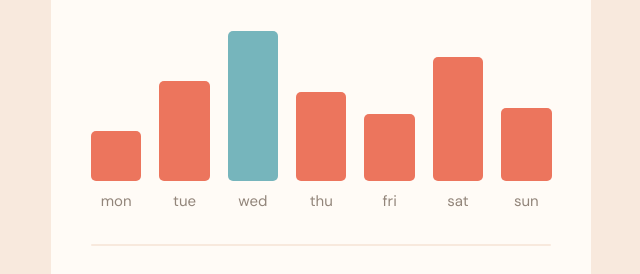
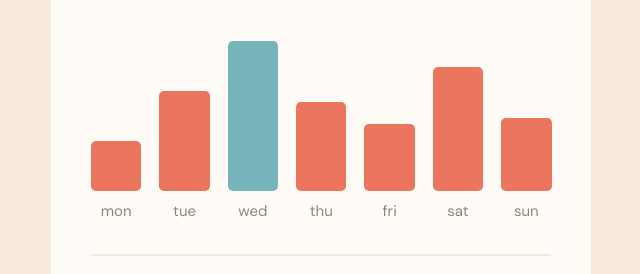
Before and after one commit to Anton-Vlad/expenses-chart-component, a plain HTML site: page index.html in a window 1280 px wide. Shown: the part 318-592 px from the top of the page, without its empty margins (319-959 px from the left). Drawn offline with Linux system fonts and the light colour scheme.

Commit message:
updated height

```diff
--- a/styles.css
+++ b/styles.css
@@ -158,7 +158,7 @@ main {
     justify-content: space-between;
     align-items: flex-end;
     gap: 18px;
-    min-height: 260px;
+    min-height: 280px;
 }
 
 .chart .chart__bar {
```
